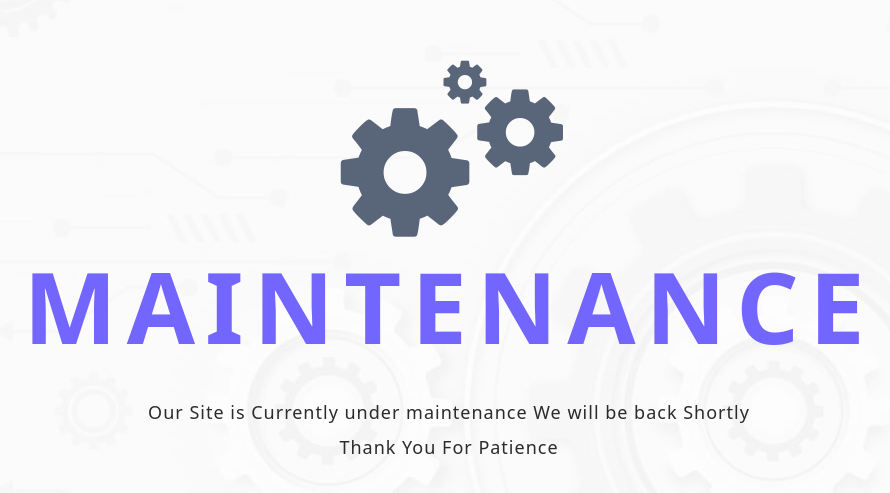
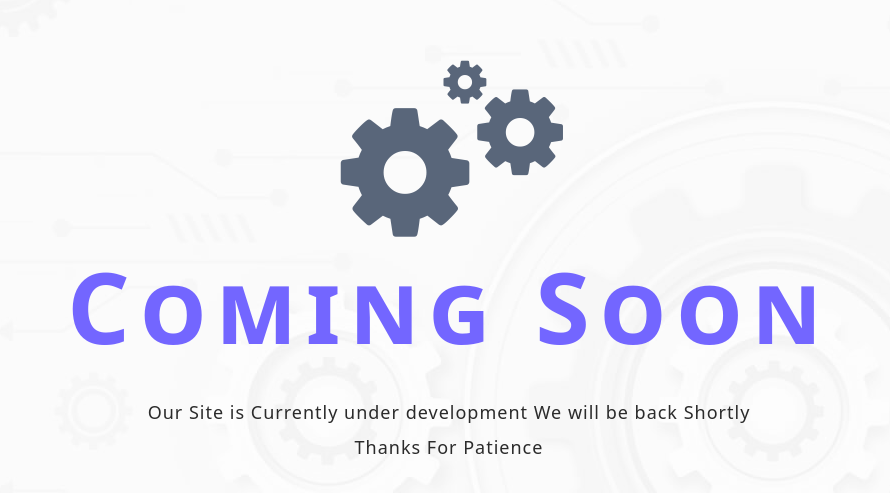
Before and after one commit to devvspaces/maintenance, a plain HTML site: page index.html in a window 1280 px wide. Shown: the part 139-632 px from the top of the page, without its empty margins (191-1081 px from the left). Drawn offline with Linux system fonts and the light colour scheme.

Commit message:
setup coming soon page

```diff
--- a/index.html
+++ b/index.html
@@ -35,9 +35,9 @@
             <li><i class="fa fa-cog"></i></li>
           </ul>
           <div class="maintenance-heading">
-            <h2 class="headline">MAINTENANCE</h2>
+            <h2 class="headline" style="font-variant-caps: petite-caps;">Coming Soon</h2>
           </div>
-          <h4 class="sub-content">Our Site is Currently under maintenance We will be back Shortly<br>                Thank You For Patience</h4>
+          <h4 class="sub-content">Our Site is Currently under development We will be back Shortly<br>                Thanks For Patience</h4>
         </div>
       </div>
       <!-- Maintenance end-->
```
